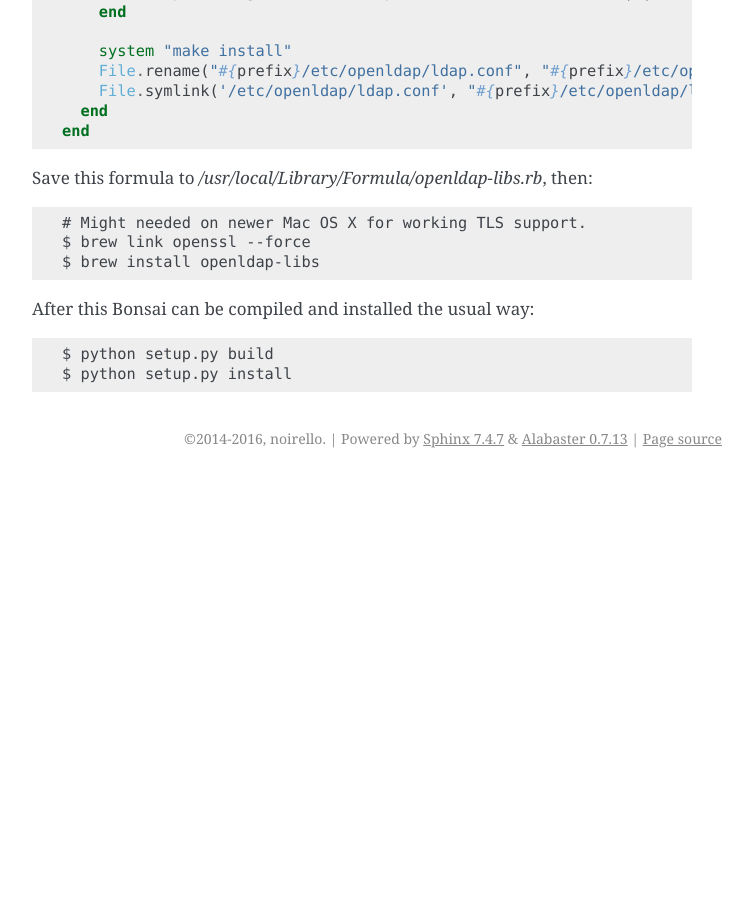
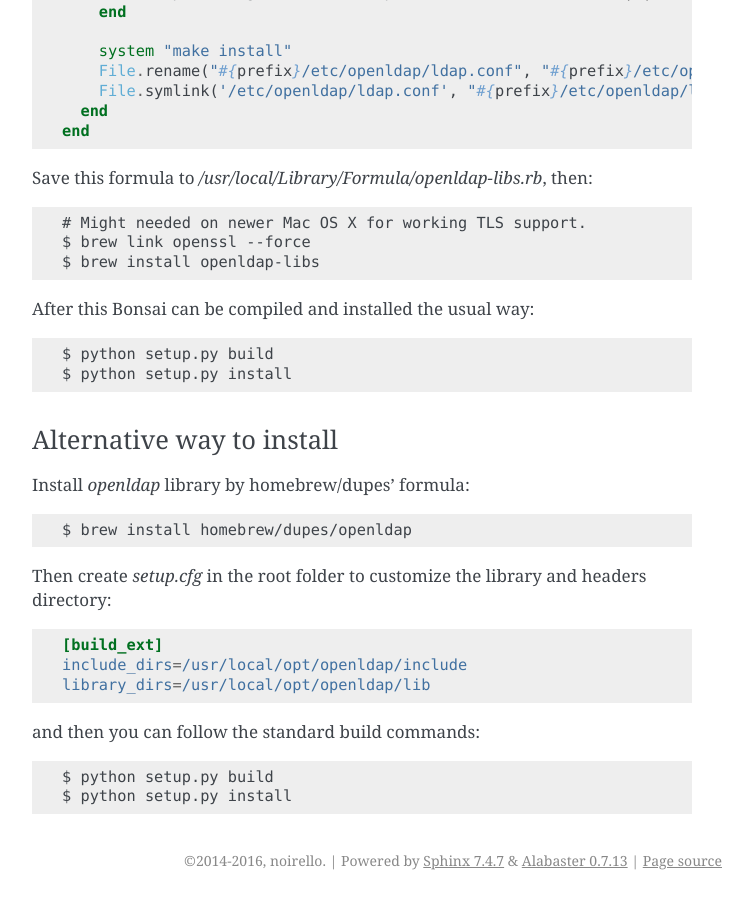
Before and after one commit to noirello/bonsai, a Sphinx documentation site: the page built from docs/install.rst, in a window 1280 px wide and 900 px high, scrolled down 1742 px. Shown: the whole window, without its empty margins (388-1141 px from the left). Built offline with Sphinx 7.4.7, drawn with Linux system fonts in a browser that asks for light colours; before the commit the page ends 2220 px from its top, so only the background shows below that; some of the changed text lies outside the part shown.

Commit message:
alternative way to install on mac
Signed-off-by: Luke Lazurite <aoser97+dev@gmail.com>

```diff
--- a/docs/install.rst
+++ b/docs/install.rst
@@ -103,4 +103,24 @@ After this Bonsai can be compiled and installed the usual way::
     $ python setup.py build
     $ python setup.py install
 
+Alternative way to install
+**************************
+
+Install `openldap` library by homebrew/dupes' formula::
+
+    $ brew install homebrew/dupes/openldap
+
+Then create `setup.cfg` in the root folder to customize the library and headers directory:
+
+.. code-block:: ini
+
+ [build_ext]
+ include_dirs=/usr/local/opt/openldap/include
+ library_dirs=/usr/local/opt/openldap/lib
+
+and then you can follow the standard build commands::
+
+    $ python setup.py build
+    $ python setup.py install
+
 .. _description: http://projects.skurfer.com/posts/2011/python_ldap_lion/
```
